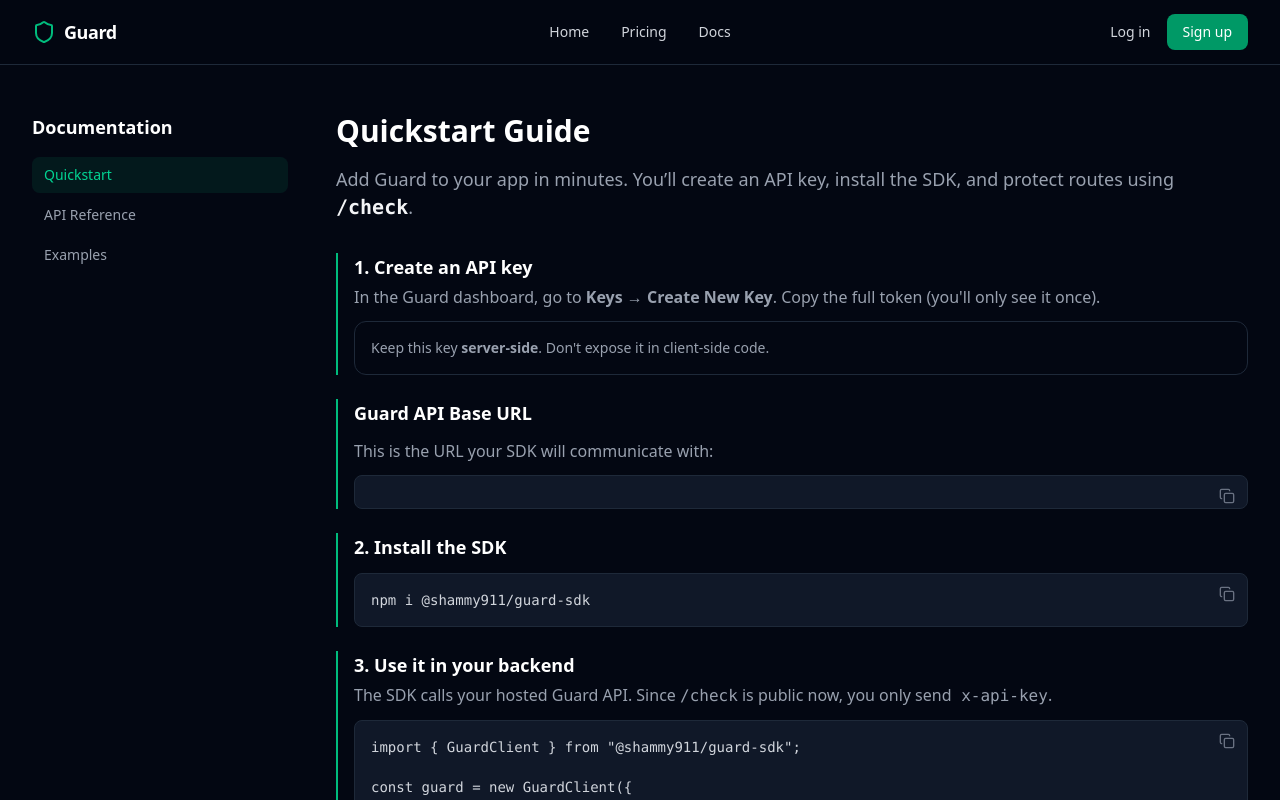
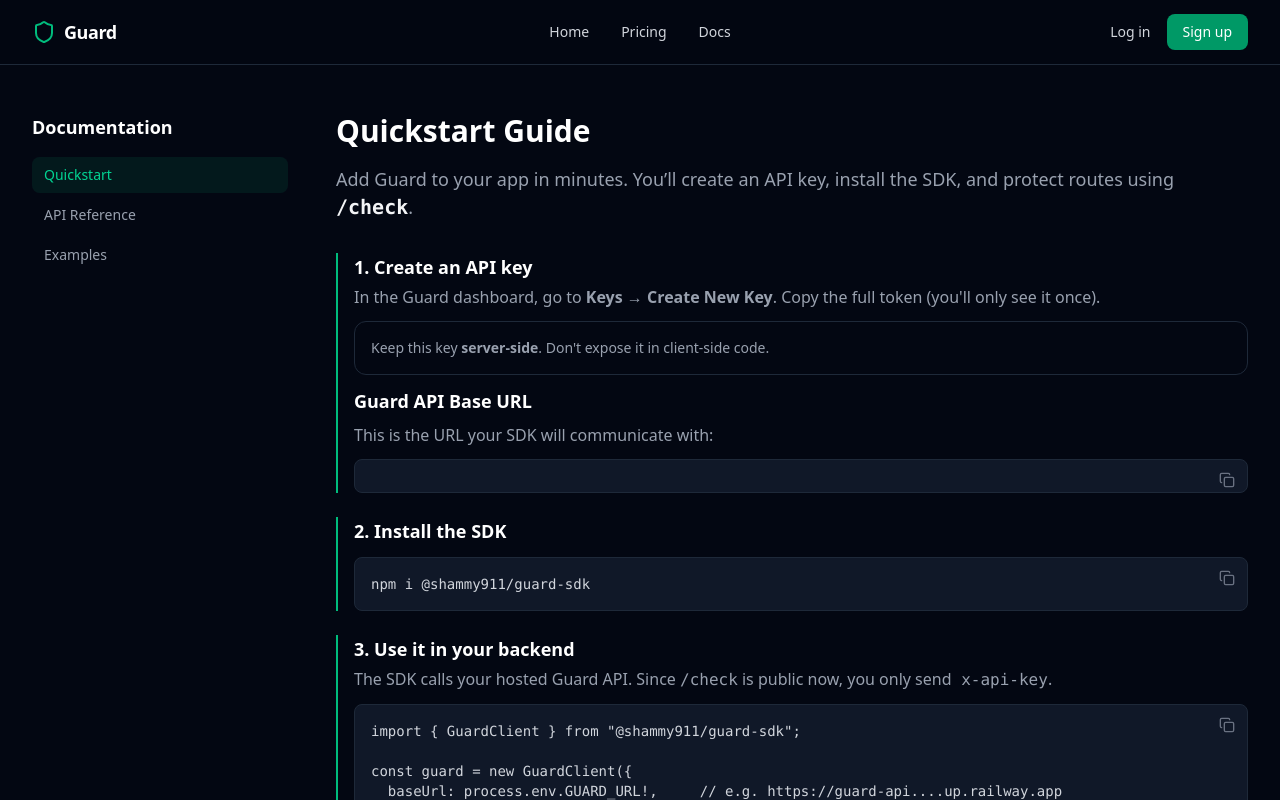
Before and after one commit to shammy911/guard-web, a Next.js app: page /docs/quickstart in a window 1280 px wide. Shown: the top 800 px of the page. Built offline with nearby package versions, Linux system fonts and the light colour scheme; no server answers.

Commit message:
feat: update Guard API Base URL section in Quickstart page for improved clarity

```diff
--- a/app/(public)/docs/quickstart/page.tsx
+++ b/app/(public)/docs/quickstart/page.tsx
@@ -34,13 +34,9 @@
               code.
             </p>
           </div>
-        </div>
-
-        {/* NEW: Guard URL Section */}
-        <div className="border-l-2 border-emerald-500 pl-4">
-          <h3 className="text-lg font-semibold text-white mb-3">
+          <h4 className="text-lg font-semibold text-white mb-2 mt-3">
             Guard API Base URL
-          </h3>
+          </h4>
           <p className="text-gray-400 mb-3">
             This is the URL your SDK will communicate with:
           </p>
```
